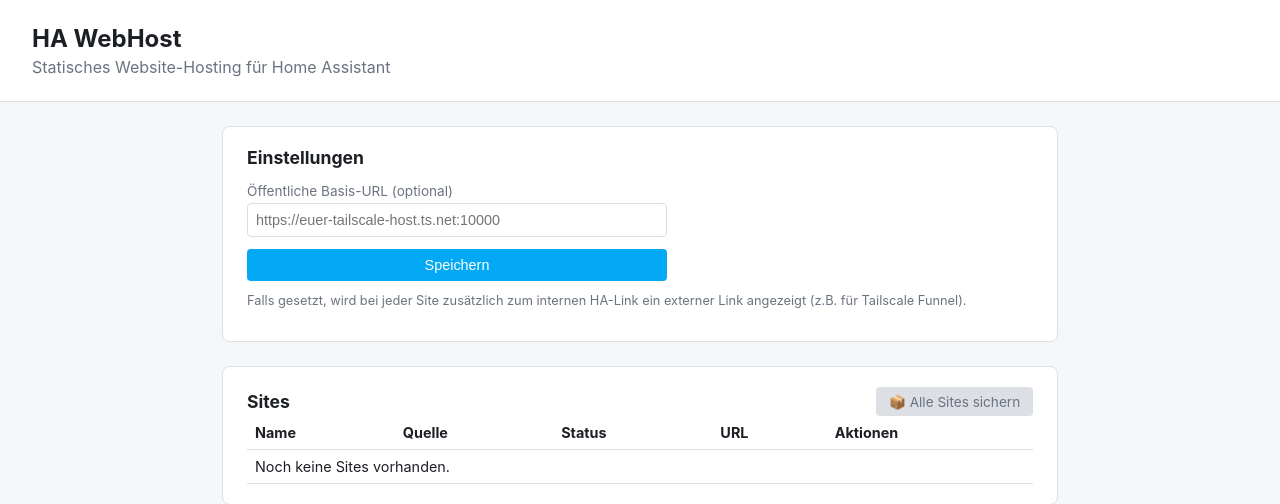
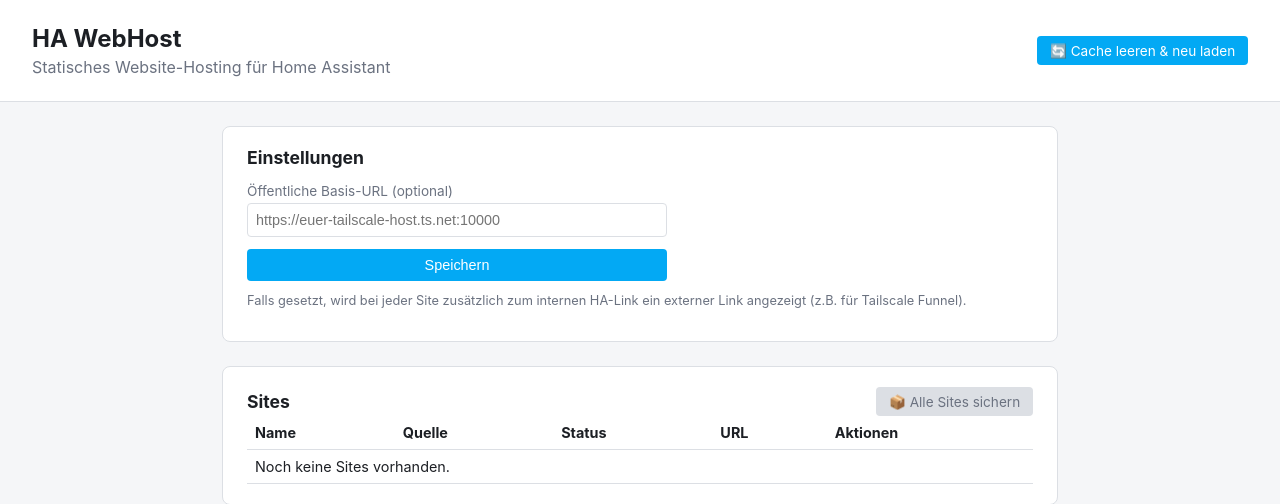
Before and after one commit to stespr86-create/ha-webhost, a FastAPI app: page / in a window 1280 px wide. Shown: the top 504 px of the page. Run offline with FastAPI, Linux system fonts and the light colour scheme; data that the repository does not hold is empty; parts of the project's set-up code (start-up, migrations or seed data) failed here and were passed over.

Commit message:
Cache-leeren-Button im Panel (Update-Anzeige-Problem per Klick loesen)
- Neuer "Cache leeren & neu laden"-Button im Header: loescht gezielt
  nur die WebHost-eigenen Eintraege im Service-Worker-Cache der HA-PWA
  (ueber die Cache-API, gleicher Origin da same-origin Ingress-Iframe)
  und laedt danach neu. Loest das bekannte Problem "Update zeigt neue
  Version, UI bleibt alt" per Klick statt ueber Entwicklertools.
- Doku aktualisiert: Knopf als primaerer Weg dokumentiert, DevTools-Weg
  als Fallback fuer den Fall, dass der Knopf selbst noch alt ist.

Co-Authored-By: Claude Sonnet 5 <noreply@anthropic.com>

```diff
--- a/ha_webhost/app/static/app.js
+++ b/ha_webhost/app/static/app.js
@@ -159,6 +159,44 @@ backupAllLink.addEventListener("click", (event) => {
 	if (backupAllLink.getAttribute("aria-disabled") === "true") {
 		event.preventDefault();
 	}
+});
+
+// Home Assistant registriert einen Service Worker fuer die eigene PWA, der
+// (da wir same-origin im Ingress-Iframe laufen) auch unsere eigenen
+// static/-Dateien zwischenspeichert - selbst nach einem Add-on-Update
+// bekommt der Browser dann u.U. weiterhin die alte Version ausgeliefert.
+// Dieser Knopf loescht gezielt nur die WebHost-eigenen Cache-Eintraege
+// (nicht den gesamten HA-Cache) und laedt danach neu.
+const clearCacheButton = document.getElementById("clear-cache-button");
+
+clearCacheButton.addEventListener("click", async () => {
+	if (!("caches" in window)) {
+		showStatus("Cache-API in diesem Browser nicht verfügbar.", true);
+		return;
+	}
+
+	clearCacheButton.disabled = true;
+	let deleted = 0;
+	try {
+		const cacheNames = await caches.keys();
+		for (const name of cacheNames) {
+			const cache = await caches.open(name);
+			const requests = await cache.keys();
+			for (const req of requests) {
+				if (req.url.includes("/static/")) {
+					await cache.delete(req);
+					deleted++;
+				}
+			}
+		}
+	} catch (err) {
+		showStatus(`Fehler beim Cache-Leeren: ${err.message}`, true);
+		clearCacheButton.disabled = false;
+		return;
+	}
+
+	showStatus(`Cache geleert (${deleted} Einträge) – lade neu...`);
+	setTimeout(() => window.location.reload(), 600);
 });
 
 async function loadSettings() {
--- a/ha_webhost/app/static/style.css
+++ b/ha_webhost/app/static/style.css
@@ -25,6 +25,20 @@ header {
 	padding: 1.5rem 2rem;
 	background: var(--card-bg);
 	border-bottom: 1px solid var(--border);
+}
+
+.header-row {
+	display: flex;
+	align-items: center;
+	justify-content: space-between;
+	gap: 1rem;
+	flex-wrap: wrap;
+}
+
+.header-row .button-link {
+	border: none;
+	cursor: pointer;
+	font-family: inherit;
 }
 
 header h1 {
--- a/ha_webhost/app/templates/index.html
+++ b/ha_webhost/app/templates/index.html
@@ -8,8 +8,15 @@
 </head>
 <body>
 	<header>
-		<h1>HA WebHost</h1>
-		<p class="subtitle">Statisches Website-Hosting für Home Assistant</p>
+		<div class="header-row">
+			<div>
+				<h1>HA WebHost</h1>
+				<p class="subtitle">Statisches Website-Hosting für Home Assistant</p>
+			</div>
+			<button type="button" id="clear-cache-button" class="button-link" title="Nach einem Add-on-Update zeigt der Browser manchmal noch alte Dateien an (Home-Assistant-eigener Cache). Dieser Knopf behebt das, ohne die Entwicklertools zu öffnen.">
+				🔄 Cache leeren &amp; neu laden
+			</button>
+		</div>
 	</header>
 
 	<main>
--- a/ha_webhost/config.yaml
+++ b/ha_webhost/config.yaml
@@ -1,5 +1,5 @@
 name: "HA WebHost"
-version: "0.1.8"
+version: "0.1.9"
 slug: "ha_webhost"
 description: "Statisches Website-Hosting direkt in Home Assistant (MVP)"
 url: "https://github.com/stespr86-create/ha-webhost"
```
Also changed, not shown: ha_webhost/DOCS.md (+16 -8 lines), ha_webhost/CHANGELOG.md.
